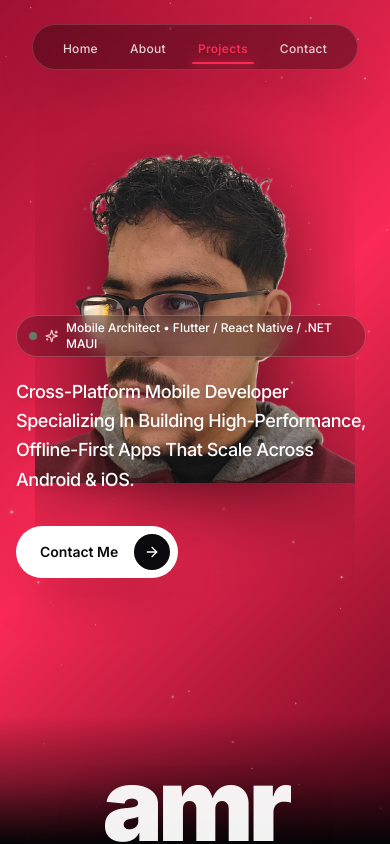
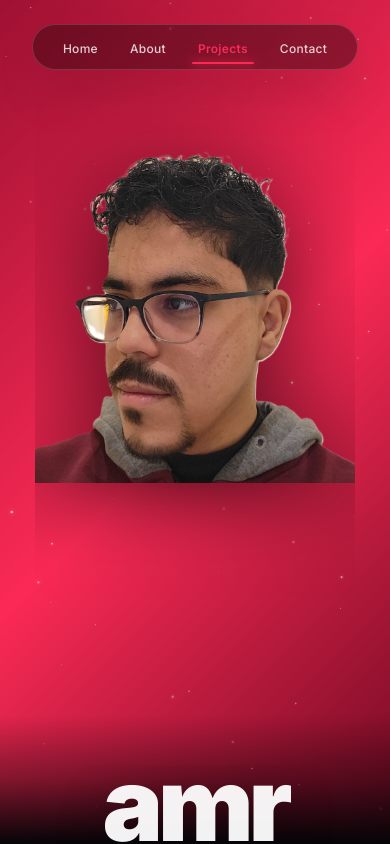
Before and after one commit to Chiakyyy/E_Portfolio, a Next.js app: page / in a window 390 px wide. Shown: the top 844 px of the page. Built offline with nearby package versions, Linux system fonts and the light colour scheme.

Commit message:
feat: add studio hero section with portrait and typography overlay

```diff
--- a/components/Hero.tsx
+++ b/components/Hero.tsx
@@ -68,8 +68,8 @@ export default function Hero() {
         </motion.div>
       </div>
 
-      {/* Full width container positioning introductory content flush toward the left margin. */}
-      <div className="relative z-20 w-full pl-4 sm:pl-6 lg:pl-8 pr-6 pt-32 md:pt-40 flex-1 flex flex-col justify-center">
+      {/* Hero text container displayed on desktop and hidden on mobile screens. */}
+      <div className="relative z-20 hidden md:flex flex-col justify-center w-full pl-4 sm:pl-6 lg:pl-8 pr-6 pt-32 md:pt-40 flex-1">
         {/* Constrained column wrapper maintaining clean separation from the centered portrait. */}
         <motion.div
           initial={{ opacity: 0, x: -40 }}
@@ -109,8 +109,8 @@ export default function Hero() {
       {/* Smooth gradient transition blending into the dark space starfield section. */}
       <div className="absolute inset-x-0 bottom-0 h-32 bg-gradient-to-b from-transparent via-[#050507]/40 to-[#050507] pointer-events-none z-10" />
 
-      {/* Giant typography overlay positioned above the backdrop for crisp contrast. */}
-      <div className="relative z-20 w-full flex justify-center pointer-events-none select-none pb-0 overflow-hidden">
+      {/* Giant typography overlay pinned to the bottom for balanced mobile and desktop framing. */}
+      <div className="relative z-20 w-full flex justify-center pointer-events-none select-none pb-0 overflow-hidden mt-auto">
         <motion.h1
           initial={{ opacity: 0, y: 80 }}
           animate={{ opacity: 0.95, y: 0 }}
```
